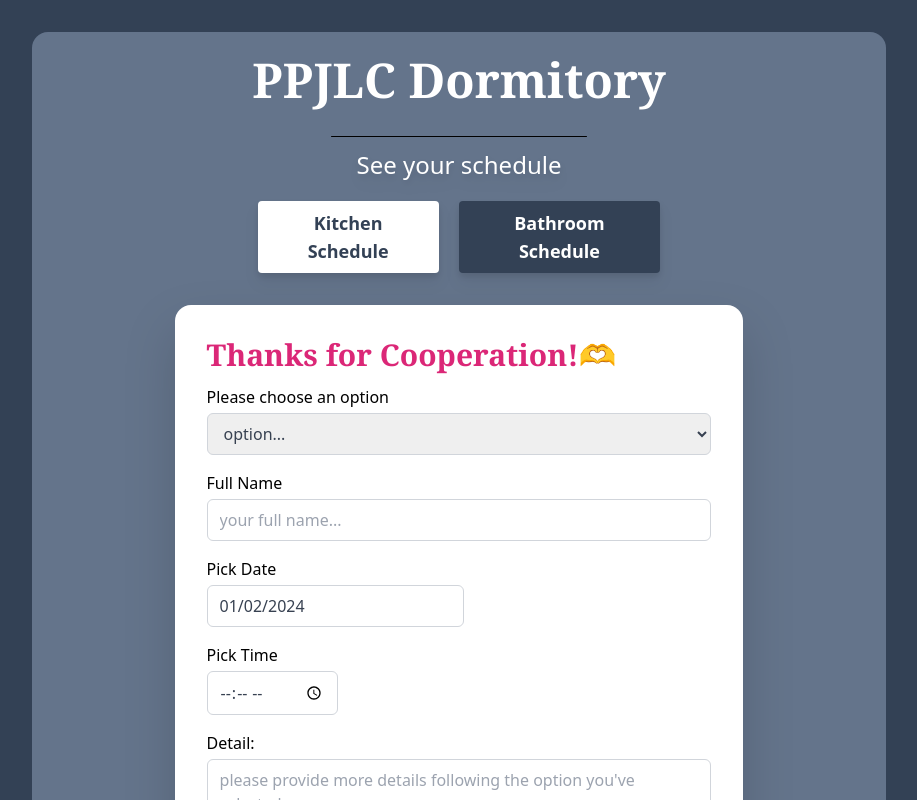
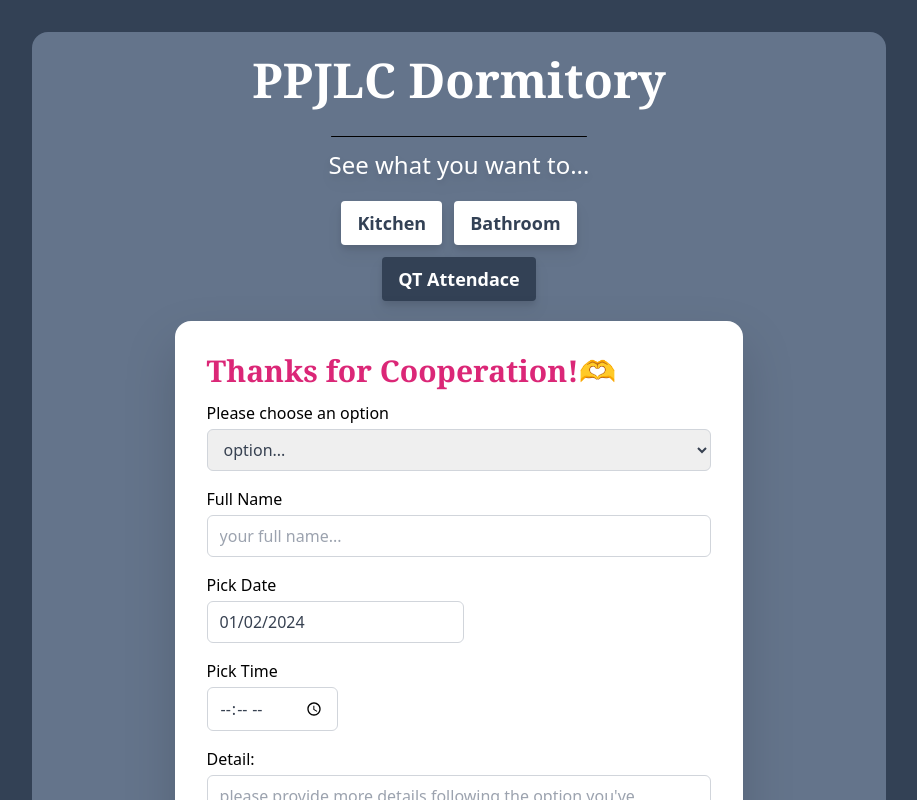
Before and after one commit to vuthaphim0206/ppjlc-check-in-out, a Next.js app: page / in a window 1280 px wide. Shown: the top 800 px of the page, without its empty margins (181-1098 px from the left). Built offline with nearby package versions, Linux system fonts and the light colour scheme.

Commit message:
update pop up and qt attendence

```diff
--- a/components/Cleaning.jsx
+++ b/components/Cleaning.jsx
@@ -9,22 +9,33 @@ const Cleaning = () => {
   const handleBathroom = () => {
     window.open("https://drive.google.com/file/d/11QWso9vyd6sxKufYGuXIjL7dwin91DG-/view?usp=sharing", "_blank");
   };
+  const handleQT = () => {
+    window.open("https://docs.google.com/spreadsheets/d/1viFRtkOiYQTDe5j_suHyGqZGIa0wEFYC3eOW-nHQCt0/edit?usp=sharing", "_blank");
+  };
 
   return (
     <div>
-      <h2 className="text-center drop-shadow-lg mt-3 mb-2 font-medium text-white text-2xl">See your schedule</h2>
-      <div className="text-white w-1/2 sm:text-lg flex lg:flex-row flex-col justify-center items-center gap-5 sm:font-semibold m-auto mb-5 p-3 rounded-lg">
+      <h2 className="text-center drop-shadow-lg mt-3 mb-2 font-medium text-white text-2xl">See what you want to...</h2>
+      <div className="text-white w-1/2 sm:text-lg flex justify-center items-center gap-3 sm:font-semibold m-auto p-3 rounded-lg">
         <button
           onClick={handleKitchen}
           className="text-sm md:text-lg sm:text-md drop-shadow-lg px-4 py-2 bg-white text-slate-700 rounded hover:bg-slate-700 hover:text-white"
         >
-              Kitchen Schedule
+              Kitchen
         </button>
         <button
           onClick={handleBathroom}
+          className="text-sm md:text-lg sm:text-md drop-shadow-lg px-4 py-2 bg-white text-slate-700 rounded hover:bg-slate-700 hover:text-white"
+        >
+              Bathroom
+        </button>
+      </div>
+      <div className="text-white w-1/2 sm:text-lg flex lg:flex-row flex-col justify-center items-center gap-5 sm:font-semibold m-auto mb-5 rounded-lg">
+        <button
+          onClick={handleQT}
           className="text-sm md:text-lg sm:text-md drop-shadow-lg px-4 py-2 bg-slate-700 text-white rounded hover:text-slate-700 hover:bg-white"
         >
-              Bathroom Schedule
+              QT Attendace
         </button>
       </div>
     </div>
--- a/components/MyForm.jsx
+++ b/components/MyForm.jsx
@@ -3,6 +3,7 @@ import React, { useState } from "react";
 import DatePicker from "react-datepicker";
 import "react-datepicker/dist/react-datepicker.css";
 import axios from "axios";
+import Swal from 'sweetalert2';
 
 const MyForm = () => {
   const [nameOption, setNameOption] = useState("");
@@ -71,6 +72,14 @@ const MyForm = () => {
           console.error(error);
         });
     }
+    // Show success message with SweetAlert2
+    Swal.fire({
+      icon: 'success',
+      title: 'Successfully Submitted!',
+      text: 'Thank you for your cooperation!',
+      confirmButtonColor: '#3085d6',
+      confirmButtonText: 'OK',
+    });
 
     // Reset the form fields after submission
     setNameOption("");
--- a/package.json
+++ b/package.json
@@ -15,7 +15,8 @@
     "nextjs": "^0.0.3",
     "react": "^18",
     "react-datepicker": "^4.25.0",
-    "react-dom": "^18"
+    "react-dom": "^18",
+    "sweetalert2": "^11.10.4"
   },
   "devDependencies": {
     "autoprefixer": "^10.0.1",
```
Also changed, not shown: 166 other files (tests, documents, lock files or other folders).
